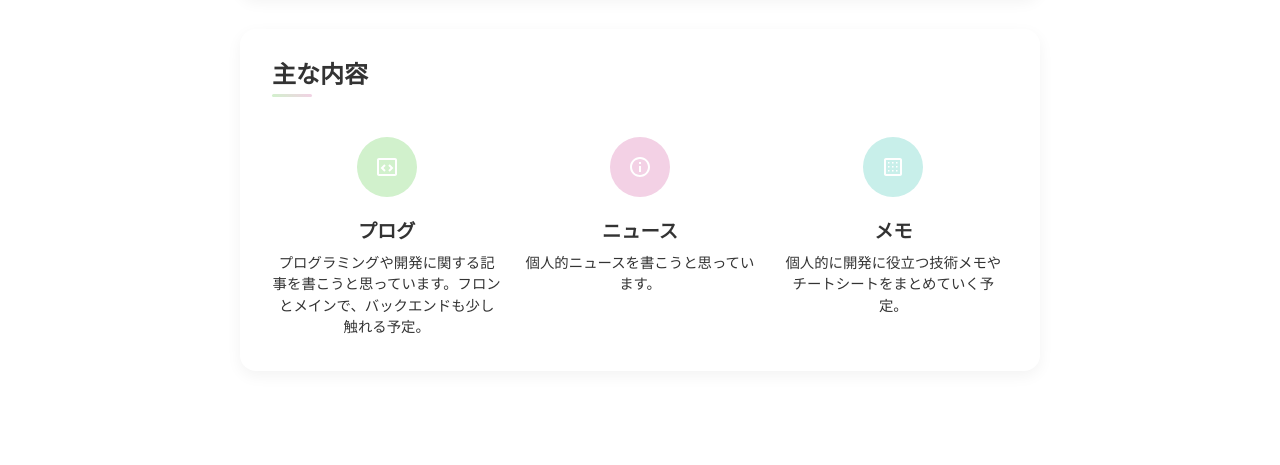
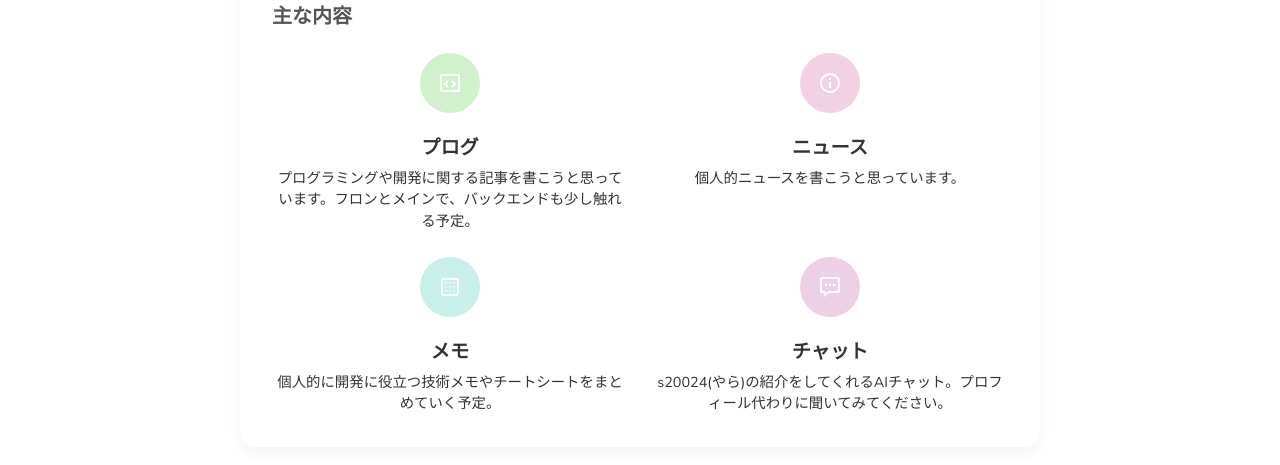
Before and after one commit to s20024/Plog, an Astro site: page /about in a window 1280 px wide. Shown: the part 841-1306 px from the top of the page. Built offline with nearby package versions, Linux system fonts and the light colour scheme; Astro itself is replaced by a stand-in of ours; no server answers.

Commit message:
プロフィール画面の内容カードを統合し、チャットを追加
Co-Authored-By: Claude Opus 5 (1M context) <noreply@anthropic.com>
Claude-Session: https://claude.ai/code/session_01DfzvHJYbLJzDjjaNKC26kE

```diff
--- /dev/null
+++ b/src/components/icon/IconChat.tsx
@@ -0,0 +1,20 @@
+import React from 'react';
+
+interface IconChatProps {
+  width?: number;
+  height?: number;
+  fill?: string;
+}
+
+const IconChat: React.FC<IconChatProps> = ({ width = 24, height = 24, fill = 'currentColor' }) => {
+  return (
+    <svg xmlns="http://www.w3.org/2000/svg" width={width} height={height} viewBox="0 0 24 24" fill={fill}>
+      <path d="M20 2H4c-1.103 0-2 .897-2 2v12c0 1.103.897 2 2 2h2v4l5-4h9c1.103 0 2-.897 2-2V4c0-1.103-.897-2-2-2zm0 14h-9.667L8 18.333V16H4V4h16v12z"></path>
+      <circle cx="8" cy="10" r="1.25"></circle>
+      <circle cx="12" cy="10" r="1.25"></circle>
+      <circle cx="16" cy="10" r="1.25"></circle>
+    </svg>
+  );
+};
+
+export default IconChat;
--- a/src/pages/about.astro
+++ b/src/pages/about.astro
@@ -1,4 +1,5 @@
 ---
+import IconChat from '../components/icon/IconChat';
 import IconCode from '../components/icon/IconCode';
 import IconInformation from '../components/icon/IconInformation';
 import IconMemo from '../components/icon/IconMemo';
@@ -23,10 +24,8 @@ import Layout from '../layouts/BaseLayout.astro';
             「{SITE_TITLE}」は、プログラミングや開発に関する情報をただただ発信するプログ(Programing-Log)です。 <br />
             主にフロントエンド開発に関する記事を中心に、日々の学びや発見を発信しています。
           </p>
-        </section>
 
-        <section class="about-section">
-          <h2>主な内容</h2>
+          <h3 class="section-subtitle">主な内容</h3>
           <div class="content-categories">
             <div class="category-item">
               <div class="category-icon" style="background-color: var(--base-color); color: white;">
@@ -52,6 +51,14 @@ import Layout from '../layouts/BaseLayout.astro';
               <p>
                 個人的に開発に役立つ技術メモやチートシートをまとめていく予定。
               </p>
+            </div>
+
+            <div class="category-item">
+              <div class="category-icon" style="background-color: var(--sub-color-4); color: white;">
+                <IconChat />
+              </div>
+              <h3>チャット</h3>
+              <p>s20024(やら)の紹介をしてくれるAIチャット。プロフィール代わりに聞いてみてください。</p>
             </div>
           </div>
         </section>
@@ -126,9 +133,16 @@ import Layout from '../layouts/BaseLayout.astro';
         }
       }
 
+      .section-subtitle {
+        font-size: 1.25rem;
+        font-weight: 600;
+        color: #555;
+        margin: 2.5rem 0 0;
+      }
+
       .content-categories {
         display: grid;
-        grid-template-columns: repeat(3, 1fr);
+        grid-template-columns: repeat(2, 1fr);
         gap: 1.5rem;
         margin-top: 1.5rem;
 
```
